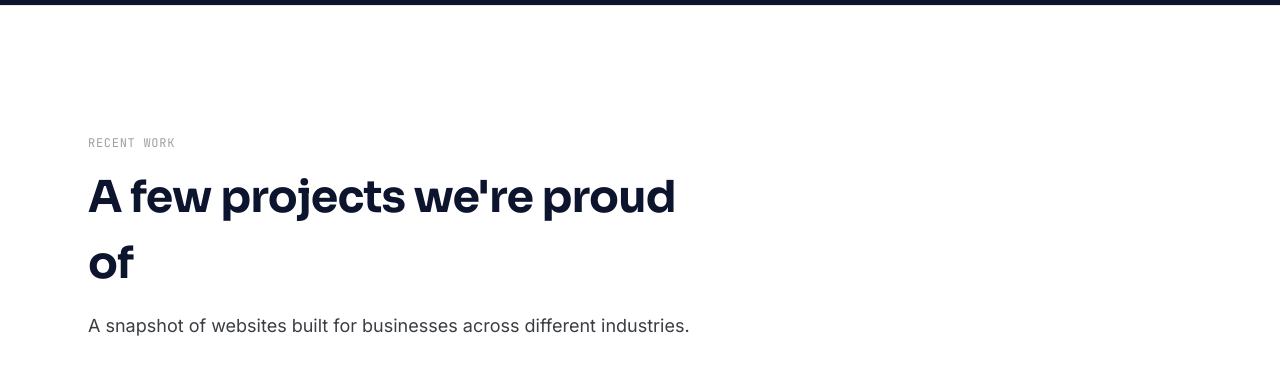
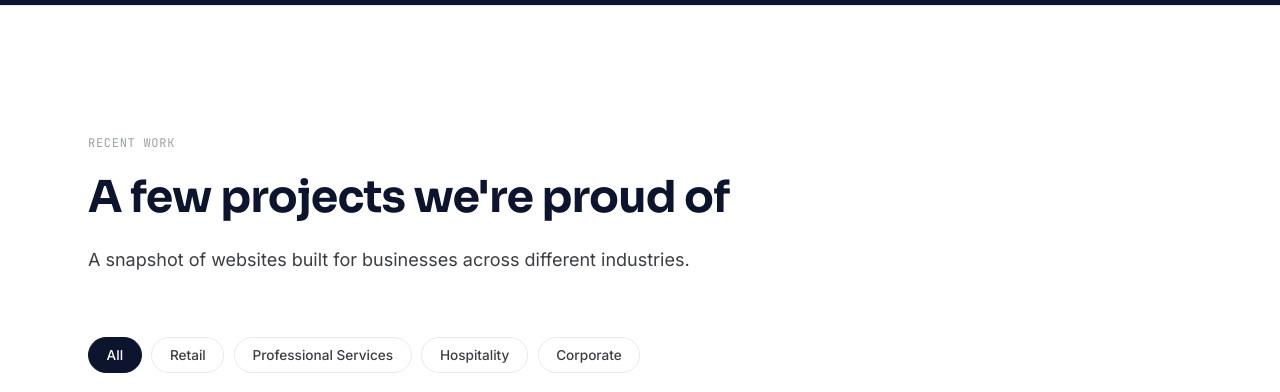
Before and after one commit to Philipsbek/AsheTag, a plain HTML site: page index.html in a window 1280 px wide. Shown: the part 4000-4392 px from the top of the page. Drawn offline with Linux system fonts and the light colour scheme.

Commit message:
Update website

```diff
--- a/css/style.css
+++ b/css/style.css
@@ -1719,3 +1719,9 @@
     font-size:0.9rem;font-weight:500;color:var(--ink-soft);
   }
   .nav__mobile-sublink:hover{color:var(--signal);}
+
+  /* ----- Keep section headings from orphaning a word; let the portfolio
+           title use the full width so it sits on one line on desktop ----- */
+  .section-head h2{text-wrap:balance;}
+  #work .section-head{max-width:none;}
+  #work .section-head .lead{max-width:38rem;}
```
